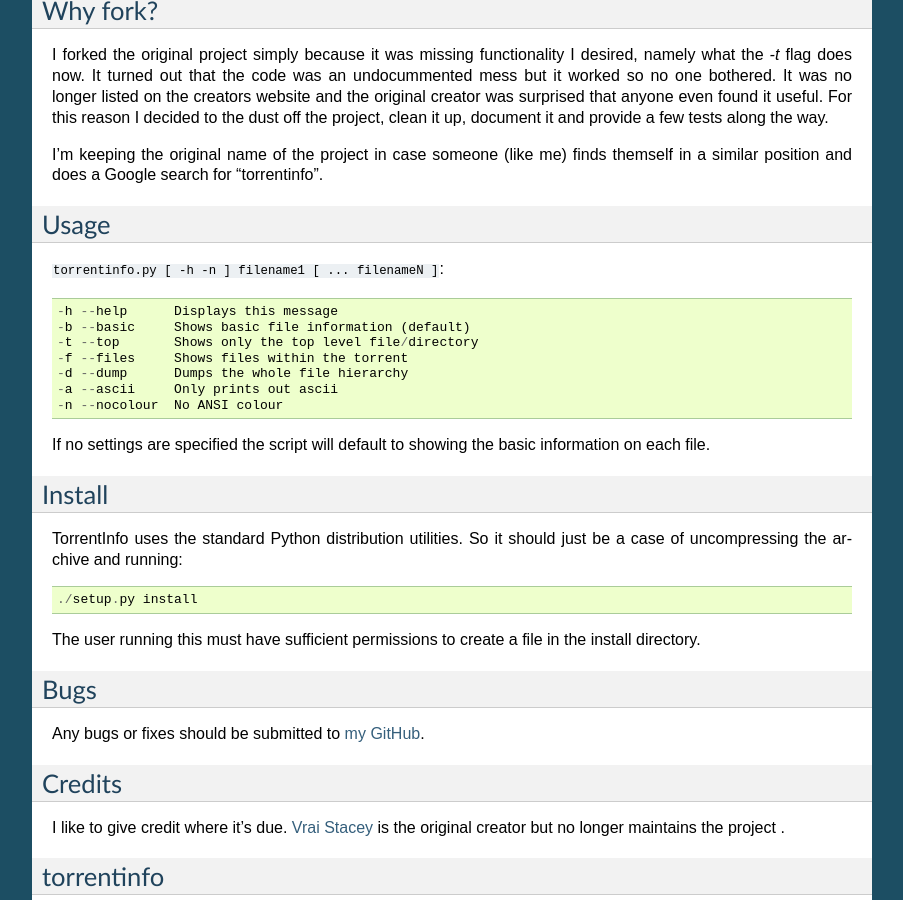
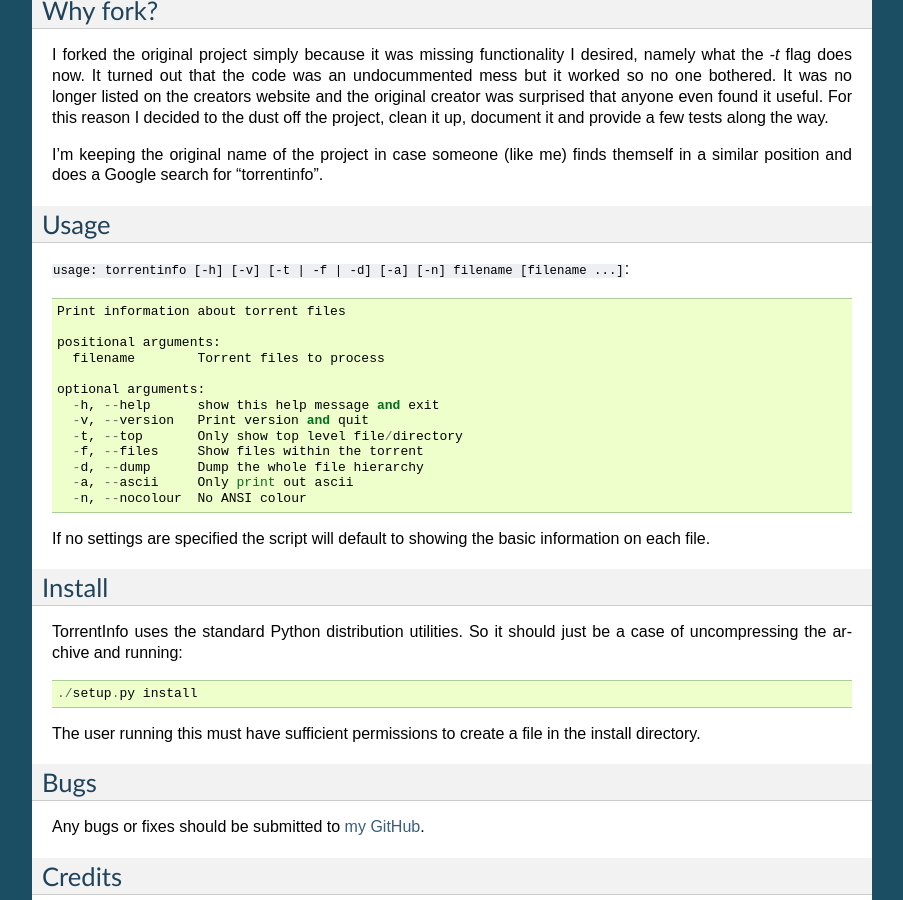
Before and after one commit to Fuuzetsu/torrentinfo, a Sphinx documentation site: the page built from doc/index.rst, in a window 1280 px wide and 900 px high, scrolled down 511 px. Shown: the whole window, without its empty margins (198-1101 px from the left). Built offline with Sphinx 7.4.7, drawn with Linux system fonts in a browser that asks for light colours; formulas are drawn with MathJax 3.

Commit message:
Update doc file with flags introduced over last few weeks.

```diff
--- a/doc/index.rst
+++ b/doc/index.rst
@@ -38,15 +38,21 @@
 Usage
 =====
 
-``torrentinfo.py [ -h -n ] filename1 [ ... filenameN ]``::
+``usage: torrentinfo [-h] [-v] [-t | -f | -d] [-a] [-n] filename [filename ...]``::
 
-    -h --help      Displays this message
-    -b --basic     Shows basic file information (default)
-    -t --top       Shows only the top level file/directory
-    -f --files     Shows files within the torrent
-    -d --dump      Dumps the whole file hierarchy
-    -a --ascii     Only prints out ascii
-    -n --nocolour  No ANSI colour
+  Print information about torrent files
+
+  positional arguments:
+    filename        Torrent files to process
+
+  optional arguments:
+    -h, --help      show this help message and exit
+    -v, --version   Print version and quit
+    -t, --top       Only show top level file/directory
+    -f, --files     Show files within the torrent
+    -d, --dump      Dump the whole file hierarchy
+    -a, --ascii     Only print out ascii
+    -n, --nocolour  No ANSI colour
 
 
 If no settings are specified the script will default to showing the basic
```
